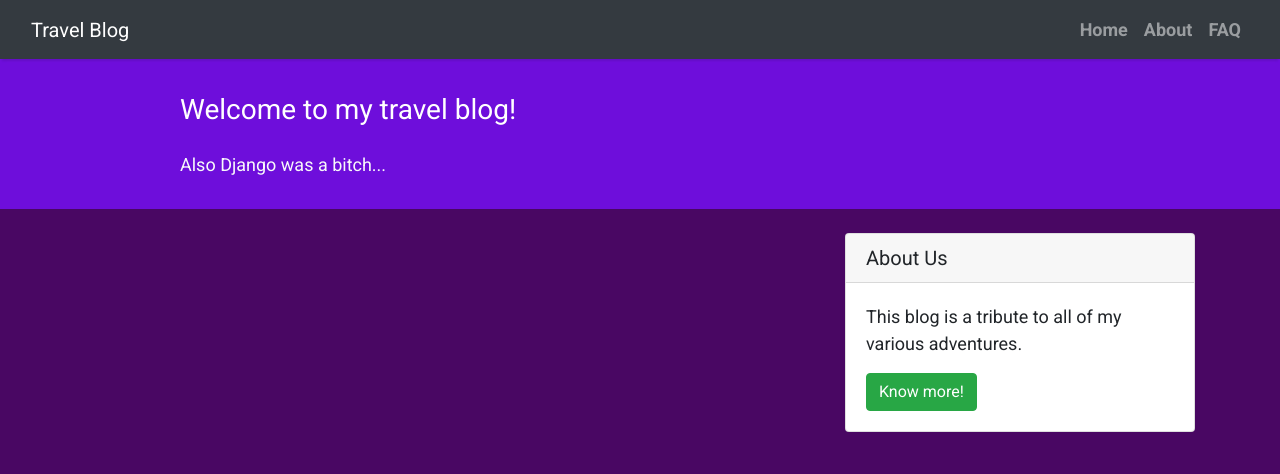
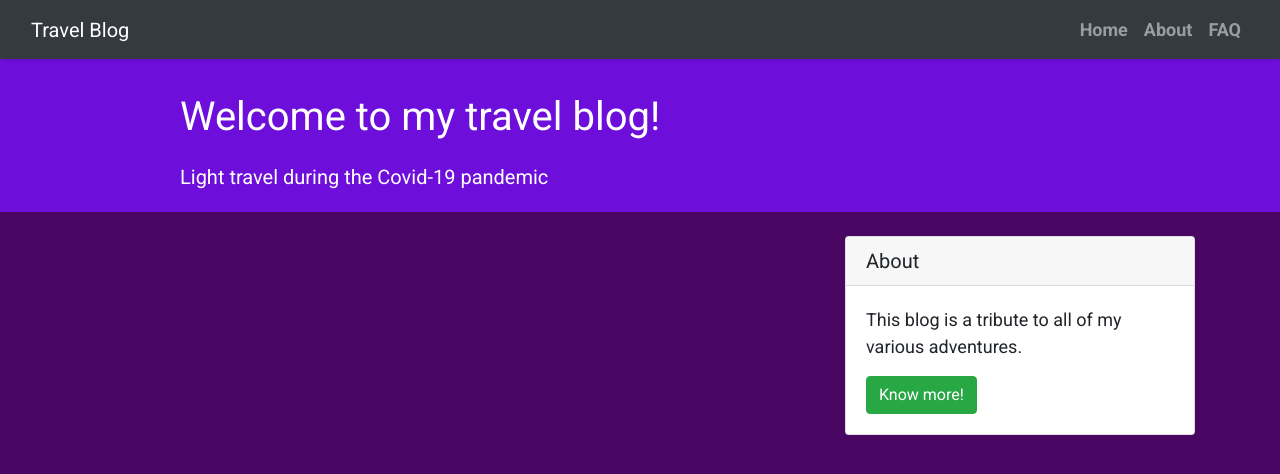
Before and after one commit to Julian-Ramirez1158/Travel-Blog, a Django app: page / in a window 1280 px wide. Shown: the top 474 px of the page. Run offline with Django 3.2, Linux system fonts and the light colour scheme; data that the repository does not hold is empty; some libraries are stand-ins or nearby versions.

Commit message:
Fix headings and add min-width

```diff
--- a/blog/templates/base.html
+++ b/blog/templates/base.html
@@ -17,6 +17,7 @@
         font-family: "Roboto", sans-serif;
         font-size: 17px;
         background-color: #fdfdfd;
+        min-width: 400px;
     }
     .shadow {
         box-shadow: 0 4px 2px -2px rgba(0, 0, 0, 0.1);
--- a/blog/templates/index.html
+++ b/blog/templates/index.html
@@ -20,11 +20,8 @@
         <div class="row">
             <div class=" col-md-8 col-md-10 mx-auto">
                 <div class="site-heading">
-                    <h3 class=" site-heading my-4 mt-3 text-white"> Welcome to my travel blog! </h3>
-                    <p class="text-light">
-                        Also Django was a bitch...
-                    </p>
-                </div>
+                    <h1 class=" site-heading my-4 mt-3 text-white"> Welcome to my travel blog! </h3>
+                    <h5 class="text-white"> Light travel during the Covid-19 pandemic </h5>
             </div>
         </div>
     </div>
--- a/blog/templates/sidebar.html
+++ b/blog/templates/sidebar.html
@@ -7,7 +7,7 @@
 <!-- Sidebar Widgets Column -->
 <div class="col-md-4 float-right ">
 <div class="card my-4">
-        <h5 class="card-header">About Us</h5>
+        <h5 class="card-header">About</h5>
     <div class="card-body">
         <p class="card-text"> This blog is a tribute to all of my various adventures. </p>
         <a href="#"
```
